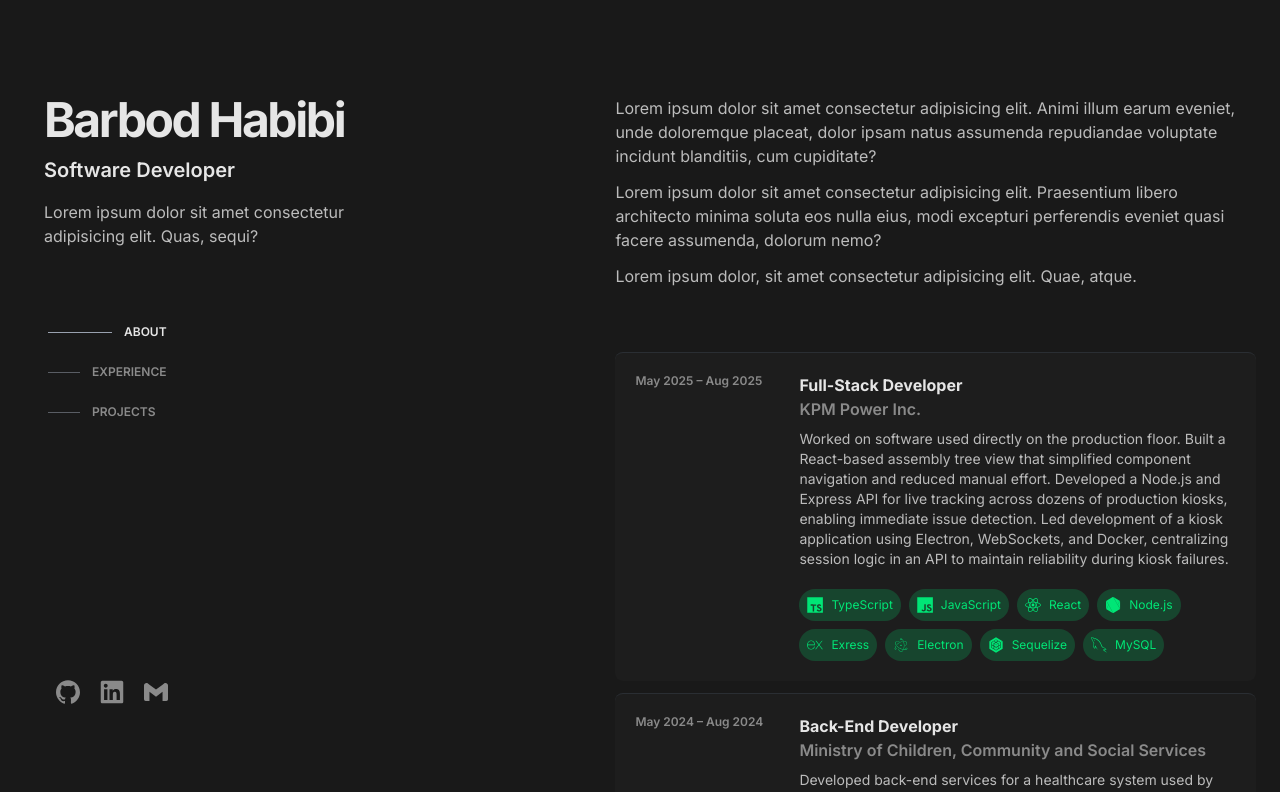
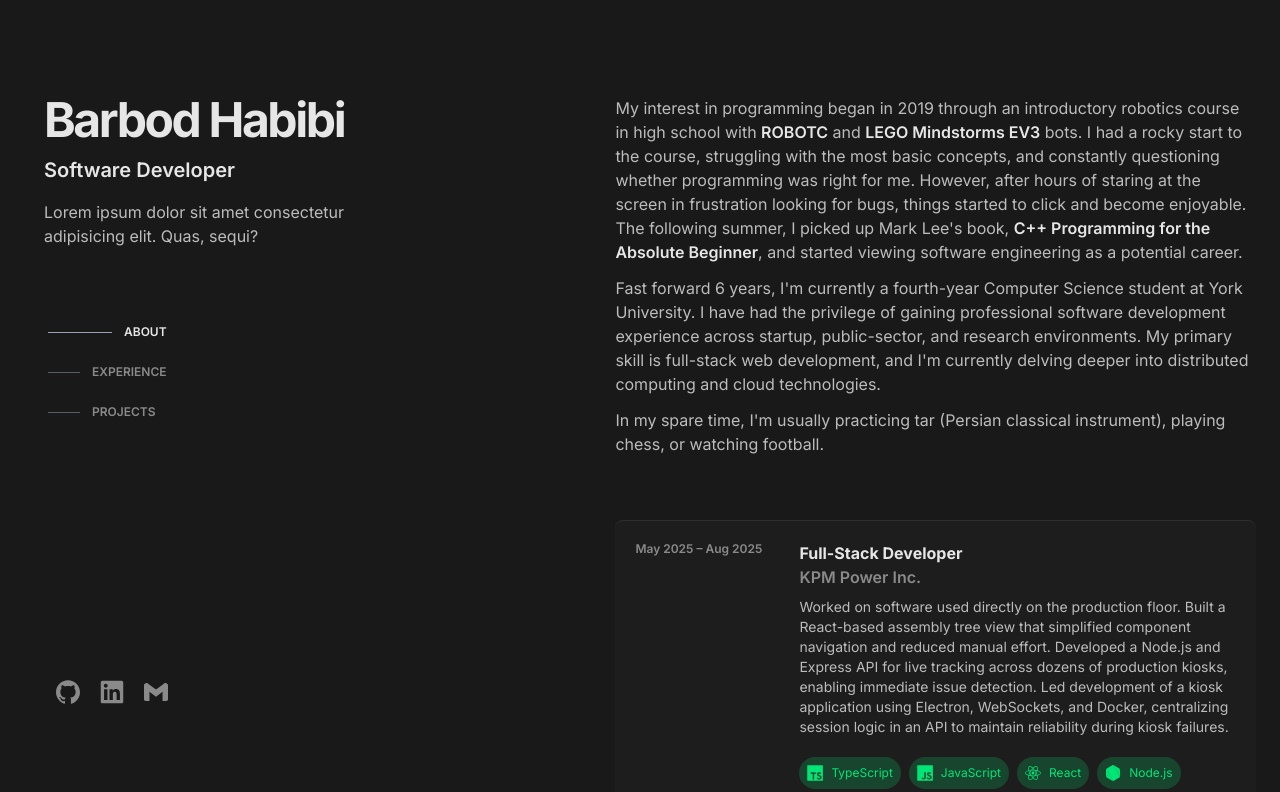
Before and after one commit to Bitstachio/portfolio, a Next.js app: page / in a window 1280 px wide. Shown: the top 792 px of the page. Built offline with nearby package versions, Linux system fonts and the light colour scheme.

Commit message:
Set up about section content & links

```diff
--- a/src/app/globals.css
+++ b/src/app/globals.css
@@ -47,3 +47,7 @@ body {
   color: var(--text-primary);
   @apply font-sans antialiased;
 }
+
+.app-text-link {
+  @apply text-strong hover:text-accent font-semibold transition-colors duration-300;
+}
--- a/src/components/sections/About/About.tsx
+++ b/src/components/sections/About/About.tsx
@@ -1,15 +1,37 @@
-const About = () => (
+import TextLink from "@/components/ui/TextLink/TextLink";
+
+const About = () => {
+  const yearsSinceStart = new Date().getFullYear() - 2019;
+
+  return (
     <article id="about" className="flex flex-col gap-3">
       <p>
-      Lorem ipsum dolor sit amet consectetur adipisicing elit. Animi illum earum eveniet, unde doloremque placeat, dolor
-      ipsam natus assumenda repudiandae voluptate incidunt blanditiis, cum cupiditate?
+        My interest in programming began in 2019 through an introductory robotics course in high school with{" "}
+        <TextLink href="https://www.robotc.net/">ROBOTC</TextLink> and{" "}
+        <TextLink href="https://en.wikipedia.org/wiki/Lego_Mindstorms_EV3">LEGO Mindstorms EV3</TextLink> bots. I had a
+        rocky start to the course, struggling with the most basic concepts, and constantly questioning whether
+        programming was right for me. However, after hours of staring at the screen in frustration looking for bugs,
+        things started to click and become enjoyable. The following summer, I picked up Mark Lee's book,{" "}
+        <TextLink
+          href="https://www.indigo.ca/en-ca/c-programming-for-the-absolute-beginner/9781598638752.html"
+          italicize={true}
+        >
+          C++ Programming for the Absolute Beginner
+        </TextLink>
+        , and started viewing software engineering as a potential career.
       </p>
       <p>
-      Lorem ipsum dolor sit amet consectetur adipisicing elit. Praesentium libero architecto minima soluta eos nulla
-      eius, modi excepturi perferendis eveniet quasi facere assumenda, dolorum nemo?
+        Fast forward {yearsSinceStart} years, I'm currently a fourth-year Computer Science student at York University. I
+        have had the privilege of gaining professional software development experience across startup, public-sector,
+        and research environments. My primary skill is full-stack web development, and I'm currently delving deeper into
+        distributed computing and cloud technologies.
       </p>
-    <p>Lorem ipsum dolor, sit amet consectetur adipisicing elit. Quae, atque.</p>
+      <p>
+        In my spare time, I'm usually practicing tar (Persian classical instrument), playing chess, or watching
+        football.
+      </p>
     </article>
   );
+};
 
 export default About;
--- /dev/null
+++ b/src/components/ui/TextLink/TextLink.tsx
@@ -0,0 +1,17 @@
+import { ReactNode } from "react";
+
+type TTextLinkProps = {
+  href: string;
+  italicize?: boolean;
+  children: ReactNode;
+};
+
+// This is a very simple component with the main purpose of reducing boilerplate
+// Useful for keeping JSX/TSX components with long pieces of text clean and avoid excessive line breaks
+const TextLink = ({ href, italicize, children }: TTextLinkProps) => (
+  <a className="app-text-link" href={href}>
+    {children}
+  </a>
+);
+
+export default TextLink;
```
Lines whose indentation alone changed are shown as unchanged.
